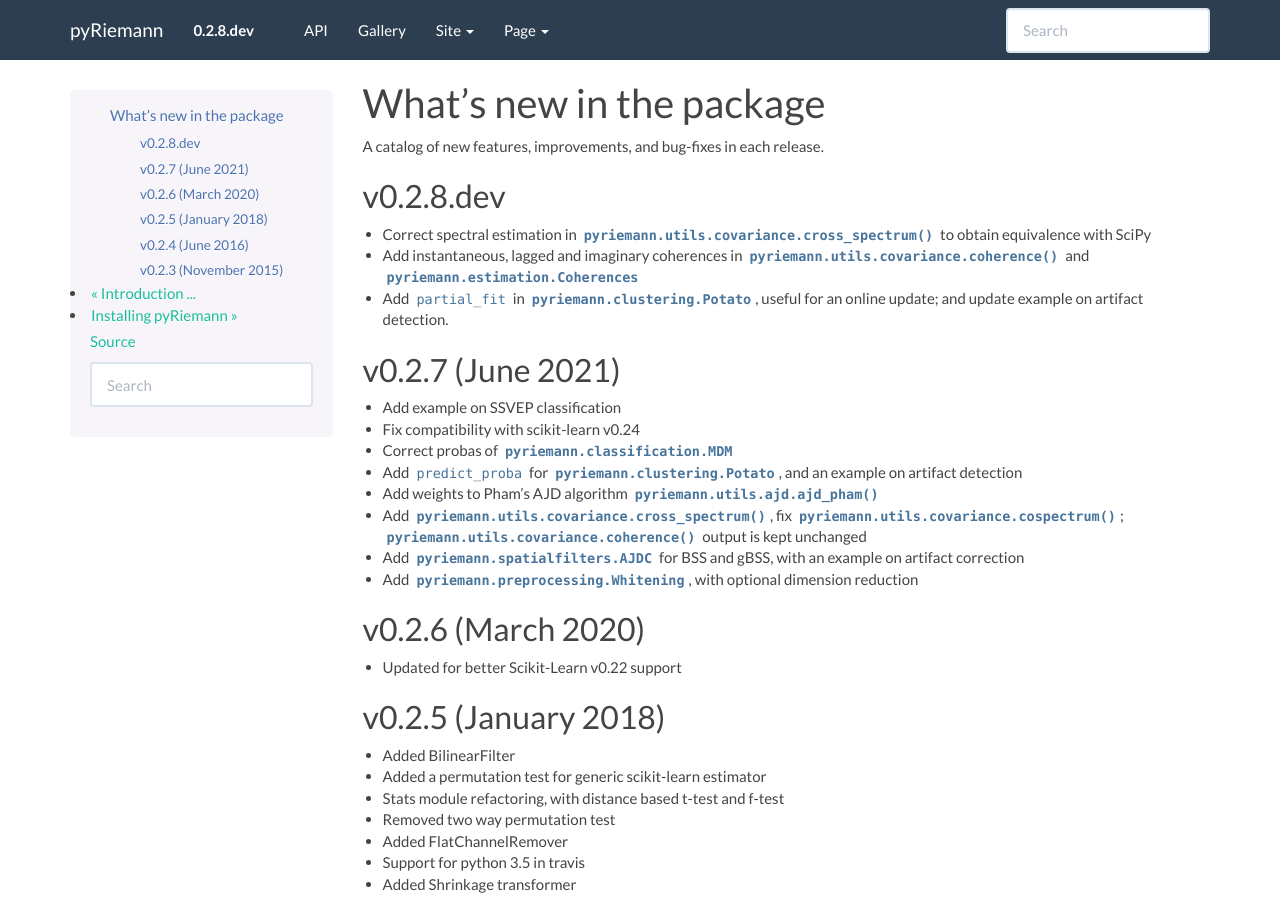
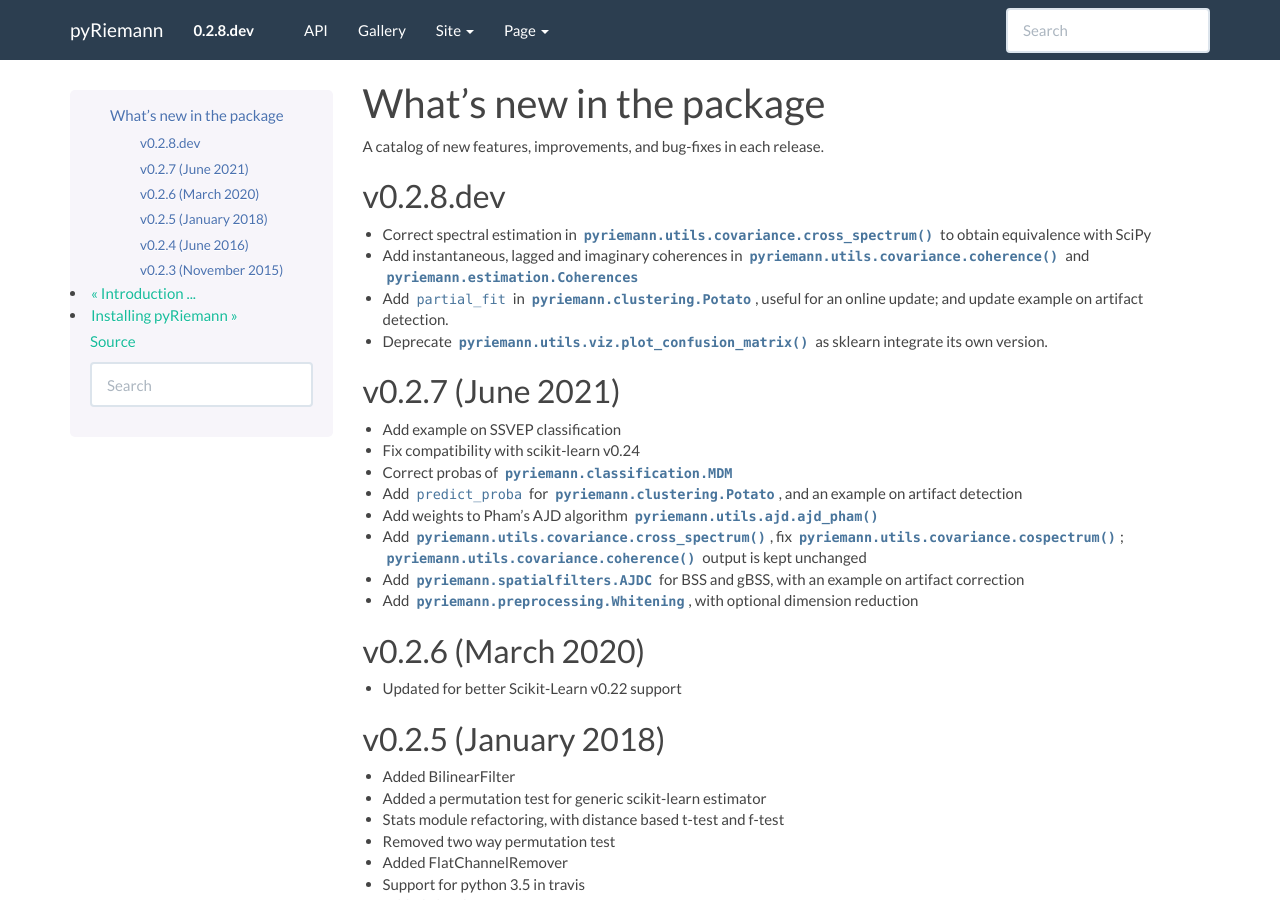
Before and after one commit to pyRiemann/pyRiemann, a Sphinx documentation site: the page built from doc/whatsnew.rst, in a window 1280 px wide and 900 px high. Built offline with Sphinx 7.4.7, drawn with Linux system fonts in a browser that asks for light colours; formulas are drawn with MathJax 3; pages that are not in the unit, such as notebooks, are missing from menus.

Commit message:
deprecate plot_confusion_matrix

```diff
--- a/doc/whatsnew.rst
+++ b/doc/whatsnew.rst
@@ -15,6 +15,8 @@ v0.2.8.dev
 - Add instantaneous, lagged and imaginary coherences in :func:`pyriemann.utils.covariance.coherence` and :class:`pyriemann.estimation.Coherences`
 
 - Add ``partial_fit`` in :class:`pyriemann.clustering.Potato`, useful for an online update; and update example on artifact detection.
+
+- Deprecate :func:`pyriemann.utils.viz.plot_confusion_matrix` as sklearn integrate its own version.
 
 v0.2.7 (June 2021)
 ------------------
```
